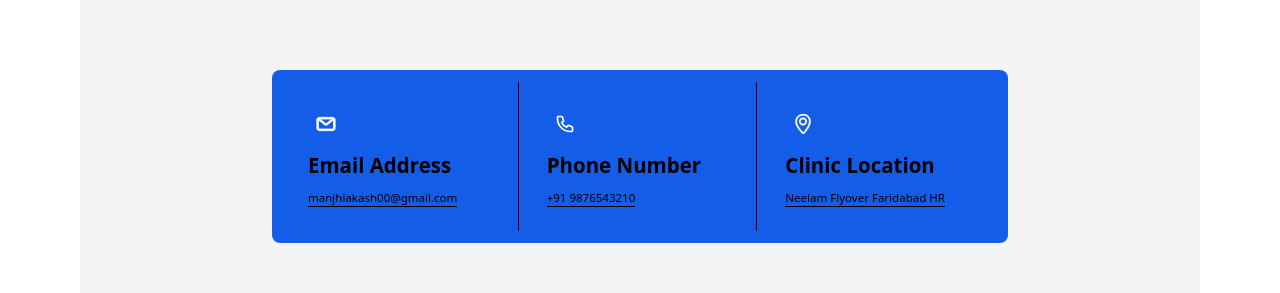
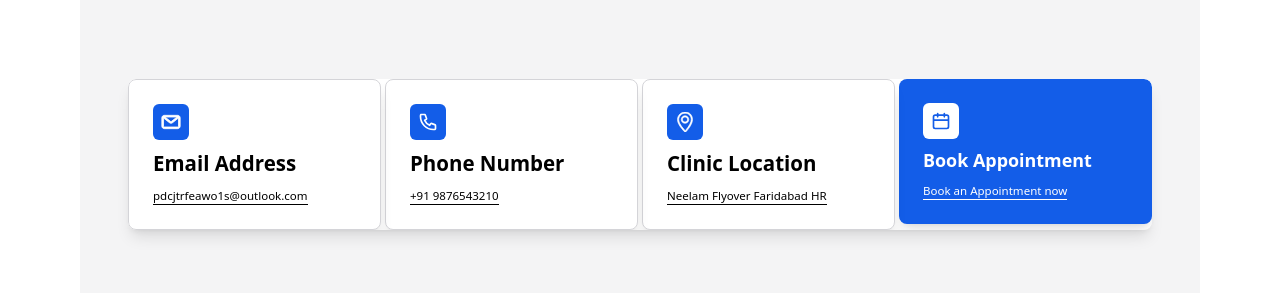
Before and after one commit to Aman-Goad/dental, a React (Vite) app: page /contact in a window 1280 px wide. Shown: the part 814-1107 px from the top of the page. Built offline with nearby package versions, Linux system fonts and the light colour scheme.

Commit message:
push animation

```diff
--- a/src/components/Contact.jsx
+++ b/src/components/Contact.jsx
@@ -1,5 +1,6 @@
 import React from "react";
 import { IoMdAdd } from "react-icons/io";
+import ContactSection from "./utils/ContactSection";
 
 const Contact = () => {
   return (
@@ -62,7 +63,7 @@
                       name="message"
                       rows="4"
                       required
-                      class="mt-1 block w-full p-2 border border-gray-500 focus:outline-none focus:ring focus:ring-blue-500"
+                      class="mt-1 block w-full p-2 border border-gray-500 focus:outline-none focus:ring focus:ring-blue-500 resize-none"
                     ></textarea>
                   </div>
                   {/* button */}
@@ -87,52 +88,8 @@
         </div>
 
         {/* contact section*/}
-        <div>
-          {/* email */}
-          <div className="flex bg-bgblue p-3 gap-1 mx-48 rounded-lg">
-            <div className="box border-r border-black  w-1/3   h-full p-6 flex flex-col gap-2 items-start justify-center">
-              <div className="bg-bgblue rounded-md inline-flex p-2  ">
-                <img
-                  src="/svg/mail.svg"
-                  alt=""
-                  className="w-5 h-5 text-textwhite"
-                />
-              </div>
-              <h1 className="font-bold text-[1.6vw]">Email Address</h1>
-              <p className="border-b text-[0.9vw] border-black ">
-                manjhiakash00@gmail.com
-              </p>
-            </div>
-            {/* Phone */}
-            <div className="box border-r border-black  w-1/3 h-full p-6 flex flex-col gap-2 items-start justify-center">
-              <div className="bg-bgblue rounded-md inline-flex p-2  ">
-                <img
-                  src="/svg/call.svg"
-                  alt=""
-                  className="w-5 h-5 text-textwhite"
-                />
-              </div>
-              <h1 className="font-bold text-[1.6vw]">Phone Number</h1>
-              <p className="border-b text-[0.9vw] border-black ">
-                +91 9876543210
-              </p>
-            </div>
-            {/* Address */}
-            <div className="box   w-1/3 h-full p-6 flex flex-col gap-2 items-start justify-center">
-              <div className="bg-bgblue rounded-md inline-flex p-2  ">
-                <img
-                  src="/svg/l.svg"
-                  alt=""
-                  className="w-5 h-5 text-textwhite"
-                />
-              </div>
-              <h1 className="font-bold text-[1.6vw]">Clinic Location</h1>
-              <p className="border-b text-[0.9vw] border-black  text-wrap">
-                {" "}
-                Neelam Flyover Faridabad HR{" "}
-              </p>
-            </div>
-          </div>
+        <div className="relative mt-40">
+          <ContactSection/>
         </div>
       </div>
 
```
